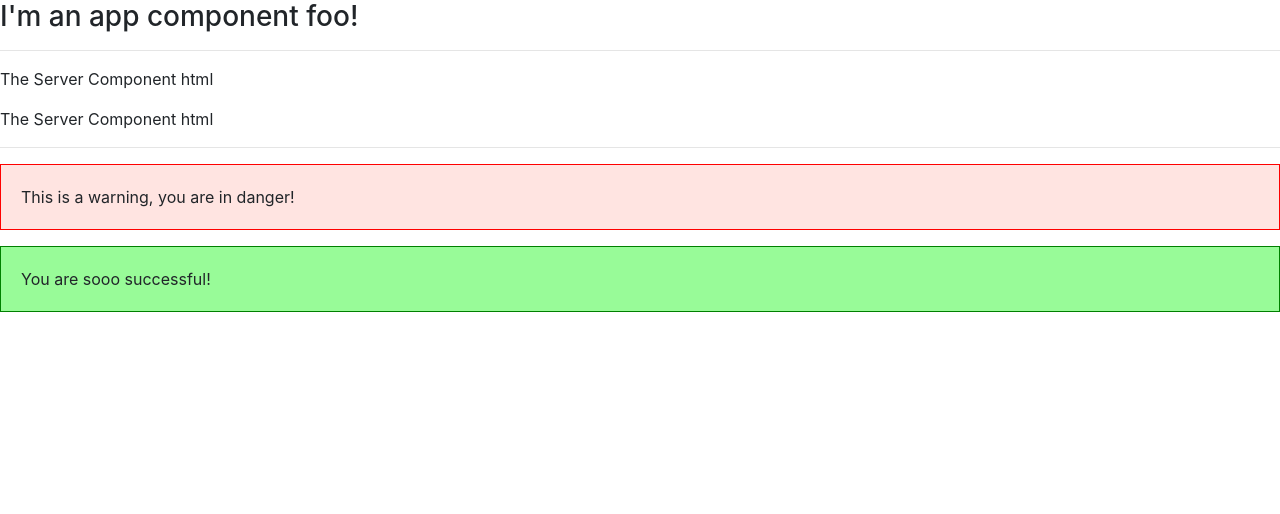
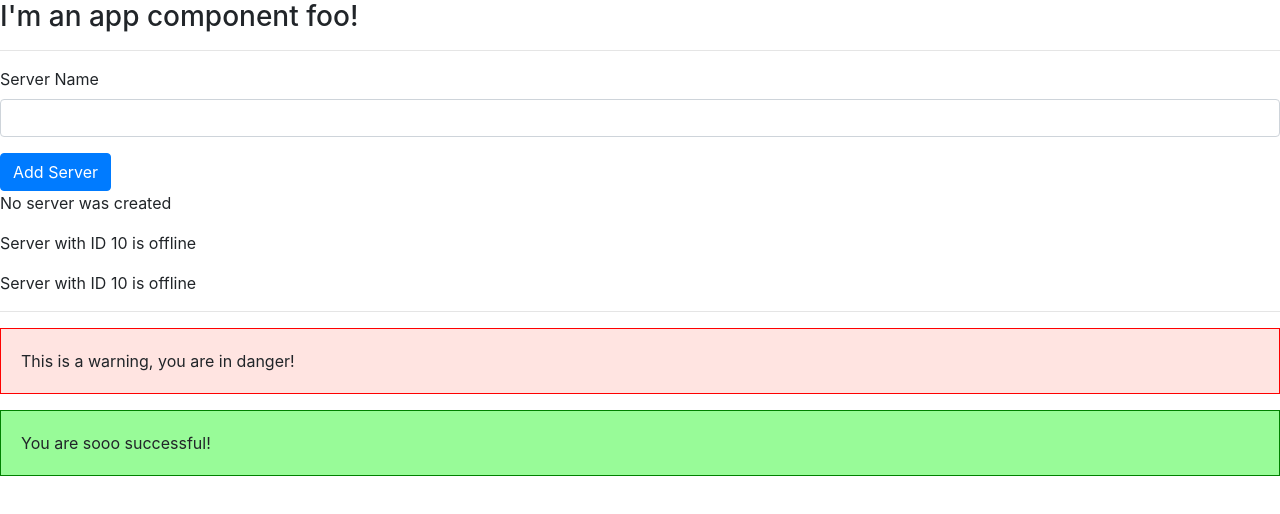
Before and after one commit to anwarlo/angularDemo, an Angular app: page / in a window 1280 px wide. Shown: the top 514 px of the page. Built offline with nearby package versions, Linux system fonts and the light colour scheme.

Commit message:
two way binding exercise

```diff
--- a/src/app/app.module.ts
+++ b/src/app/app.module.ts
@@ -6,6 +6,7 @@ import { ServerComponent} from './server/server.component';
 import { ServersComponent } from './servers/servers.component';
 import { SuccessAlertComponent } from './success-alert/success-alert.component';
 import { WarningAlertComponent } from './warning-alert/warning-alert.component';
+import {FormsModule} from '@angular/forms';
 
 @NgModule({
   declarations: [
@@ -17,6 +18,7 @@ import { WarningAlertComponent } from './warning-alert/warning-alert.component';
   ],
   imports: [
     BrowserModule,
+    FormsModule,
   ],
   providers: [],
   bootstrap: [AppComponent]
--- a/src/app/server/server.component.html
+++ b/src/app/server/server.component.html
@@ -1 +1 @@
-<p>The Server Component html</p>
+<p>{{ 'Server' }} with ID {{ serverId }} is {{ serverStatus }} </p>
--- a/src/app/server/server.component.ts
+++ b/src/app/server/server.component.ts
@@ -5,4 +5,10 @@ import { Component } from '@angular/core';
   templateUrl: './server.component.html'
 })
 export class ServerComponent {
+  serverId: number = 10;
+  serverStatus: string = 'offline';
+
+  getServerStatus(){
+    return this.serverStatus;
+  }
 }
--- a/src/app/servers/servers.component.html
+++ b/src/app/servers/servers.component.html
@@ -1,2 +1,18 @@
+<label>Server Name</label>
+<!--<input-->
+<!--  type="text"-->
+<!--  class="form-control"-->
+<!--(input)="onUpdateServerName($event)">-->
+<input
+  type="text"
+  class="form-control"
+  [(ngModel)]="serverName">
+<p>{{ serverName }}</p>
+<button
+  class="btn btn-primary"
+  [disabled]="!allowNewServer"
+(click)="onCreateServer()"> Add Server</button>
+<!--<p [innerText]="allowNewServer"></p>-->
+<p>{{ serverCreationStatus}}</p>
 <app-server></app-server>
 <app-server></app-server>
--- a/src/app/servers/servers.component.ts
+++ b/src/app/servers/servers.component.ts
@@ -1,4 +1,5 @@
 import { Component, OnInit } from '@angular/core';
+import { FormsModule } from '@angular/forms';
 
 @Component({
   selector: 'app-servers',
@@ -6,10 +7,24 @@ import { Component, OnInit } from '@angular/core';
   styleUrls: ['./servers.component.css']
 })
 export class ServersComponent implements OnInit {
+  allowNewServer = false;
+  serverCreationStatus = 'No server was created';
+  serverName = '';
 
-  constructor() { }
+  constructor() {
+    setTimeout(() => {
+      this.allowNewServer = true;
+    }, 2000);
+  }
 
   ngOnInit() {
   }
 
+  onCreateServer() {
+    this.serverCreationStatus = 'Server was created!';
+  }
+  onUpdateServerName(event: any) {
+this.serverName = (<HTMLInputElement> event.target).value;
+  }
+
 }
```
